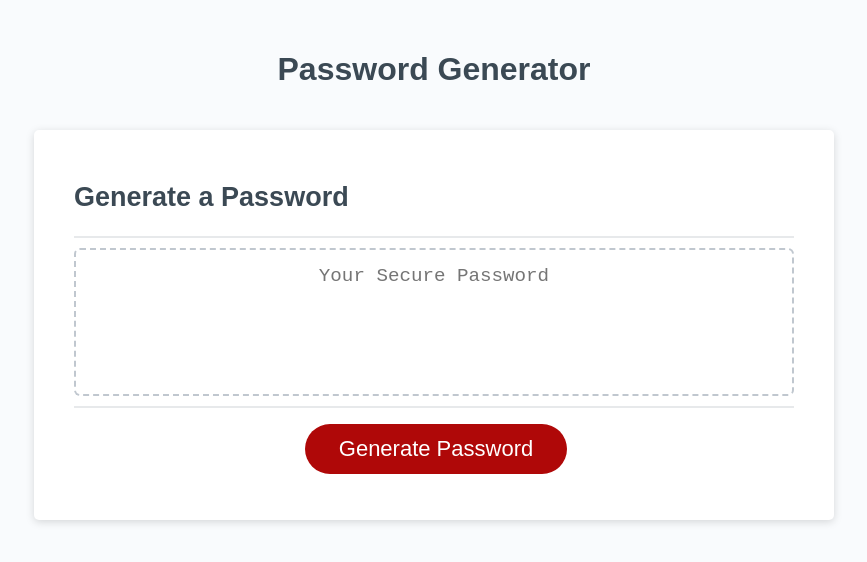
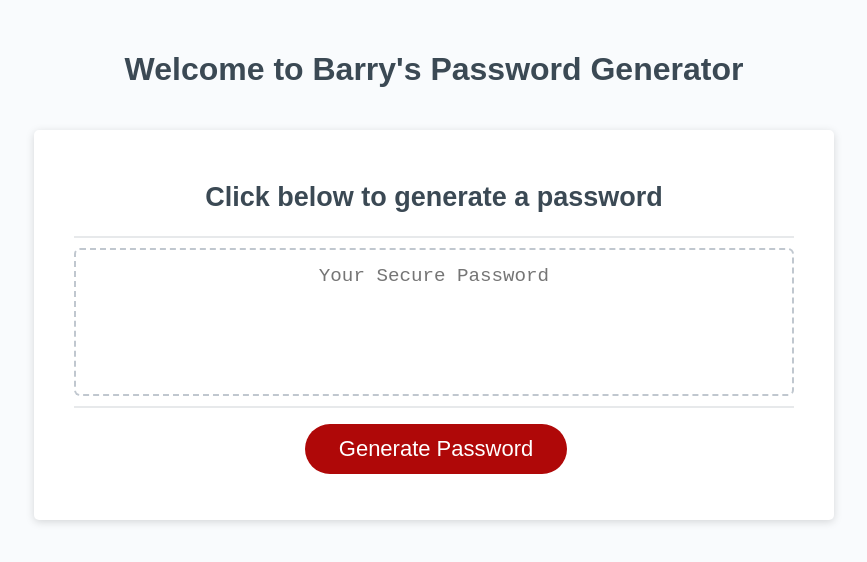
Before and after one commit to barrylui88/05-Password-Generator, a plain HTML site: page index.html in a window 1280 px wide. Shown: the whole page, without its empty margins (206-1073 px from the left). Drawn offline with Linux system fonts and the light colour scheme.

Commit message:
EXTRA: Slight adjustments to HTML and CSS to provide direction to the user.

```diff
--- a/index.html
+++ b/index.html
@@ -6,7 +6,7 @@
     <meta charset="UTF-8" />
     <meta name="viewport" content="width=device-width, initial-scale=1.0" />
     <meta http-equiv="X-UA-Compatible" content="ie=edge" />
-    <title>Password Generator</title>
+    <title>Barry's Password Generator</title>
     <link rel="stylesheet" href="style.css" />
   </head>
 
@@ -14,11 +14,11 @@
   <body>
     <div class="wrapper">
       <header>
-        <h1>Password Generator</h1>
+        <h1>Welcome to Barry's Password Generator</h1>
       </header>
       <div class="card">
         <div class="card-header">
-          <h2>Generate a Password</h2>
+          <h2>Click below to generate a password</h2>
         </div>
         <div class="card-body">
           <textarea
--- a/style.css
+++ b/style.css
@@ -135,3 +135,7 @@ button[disabled] {
     font-size: 0.8rem;
   }
 }
+
+.card-header h2 {
+  text-align: center;
+}
```
